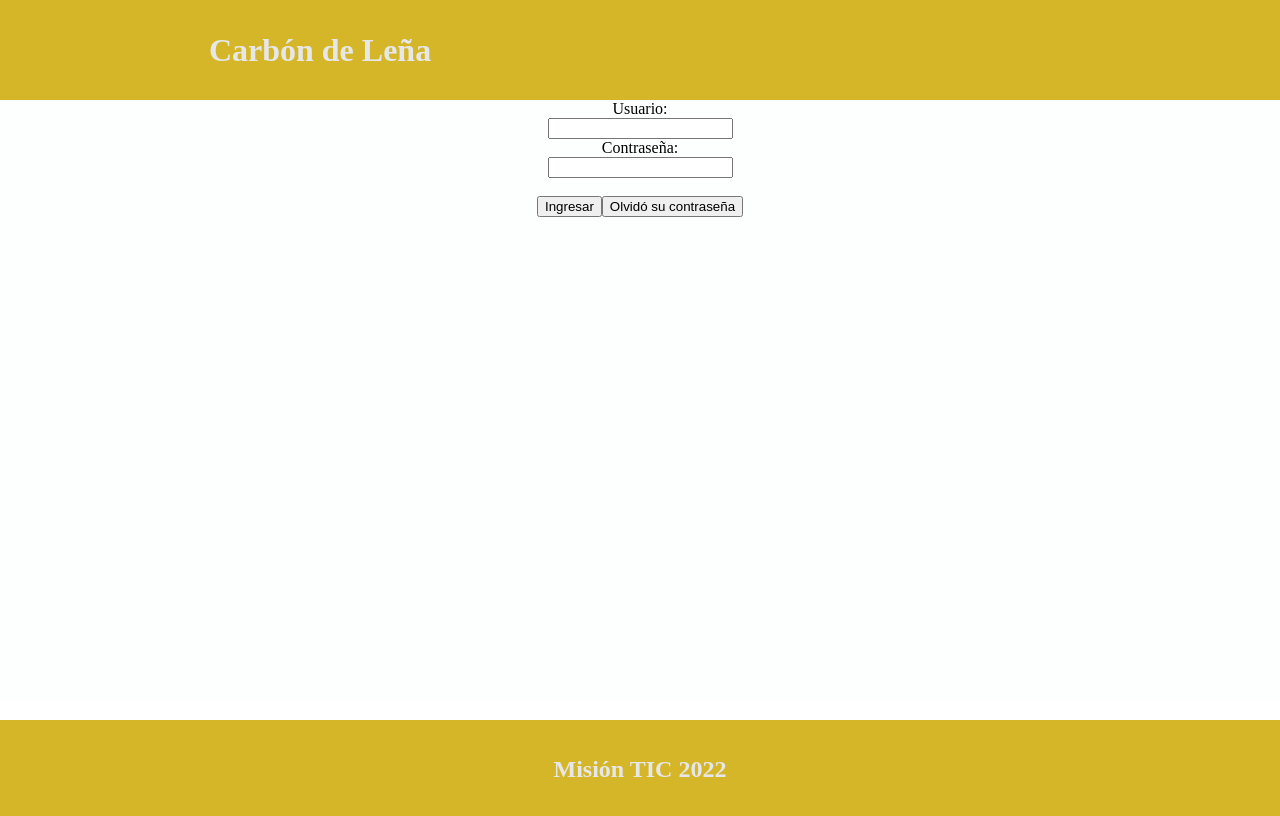
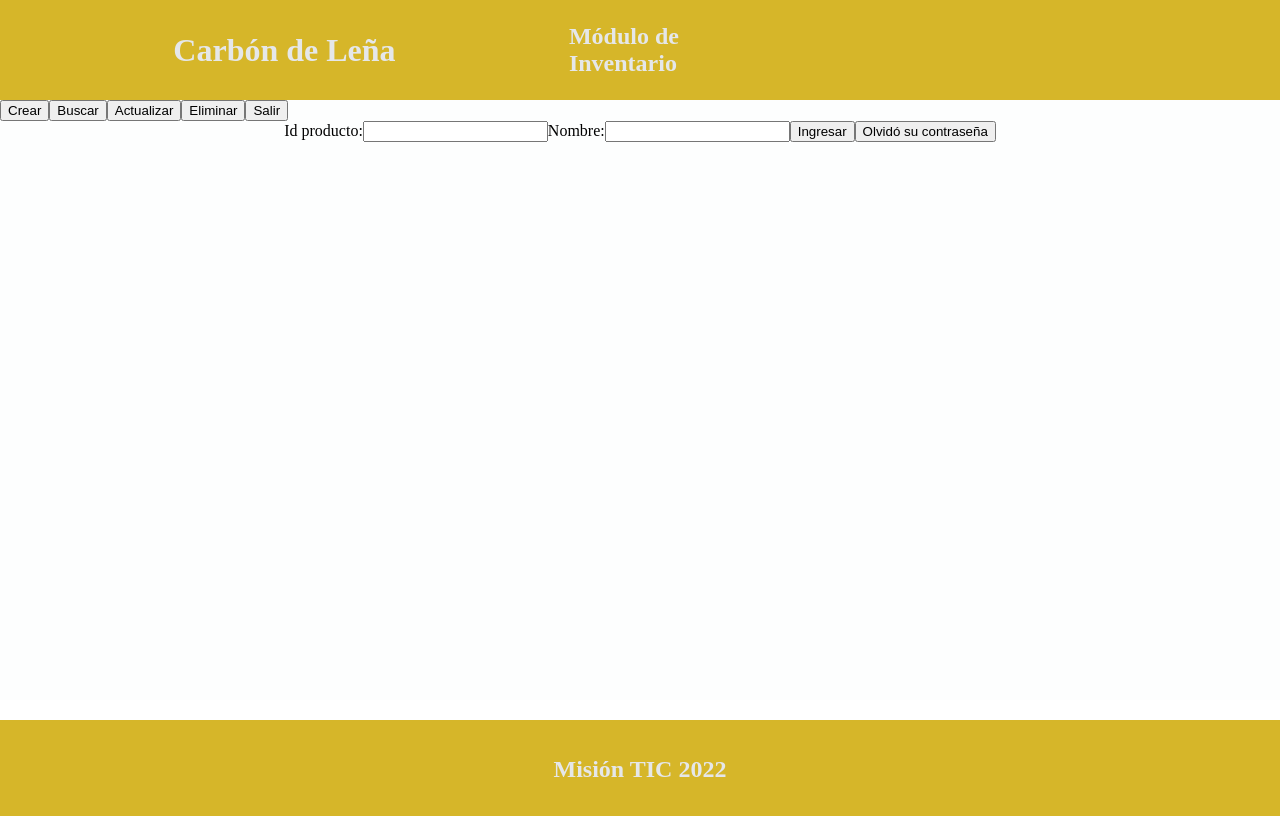
Before and after one commit to JuliePadilla/restaurante-inventario-frontend, a Vue app: page /user/camilo24 in a window 1280 px wide. Shown: the top 816 px of the page. Built offline with nearby package versions, Linux system fonts and the light colour scheme.

Commit message:
botones y formulario

```diff
--- a/src/App.vue
+++ b/src/App.vue
@@ -2,6 +2,7 @@
   <div id="app">
     <div class="header">
       <h1>Carbón de Leña</h1>
+      <h2>Módulo de Inventario</h2><br>
       <nav>
         <!--<button v-on:click="init" v-if="is_auth" > Inicio </button>
         <button v-on:click="getBalance" v-if="is_auth" > Cliente </button>
@@ -13,13 +14,17 @@
       <!--<router-view></router-view>-->
 
       <!--<img src="./assets/lena1.jpg" alt="fondo">-->
-
+        <button v-on:click="init" v-if="is_auth" > Crear </button>
+        <button v-on:click="getBalance" v-if="is_auth" > Buscar </button>
+        <button v-if="is_auth" > Actualizar </button>
+        <button v-if="is_auth" >Eliminar</button>
+        <button v-if="is_auth" >Salir</button>
      <center>
      <form action="/action_page.php">
-      <label for="fname">Usuario:</label><br>
-      <input type="text" id="fname" name="fname" value=""><br>
-      <label for="lname">Contraseña:</label><br>
-      <input type="text" id="lname" name="lname" value=""><br><br>
+      <label for="idprod">Id producto:</label>
+      <input type="text" id="idprod" name="idprod" value="">
+      <label for="nomprod">Nombre:</label>
+      <input type="text" id="nomprod" name="nomprod" value="">
       <input type="submit" value="Ingresar">
       <input type="submit" value="Olvidó su contraseña">
     </form>
```
